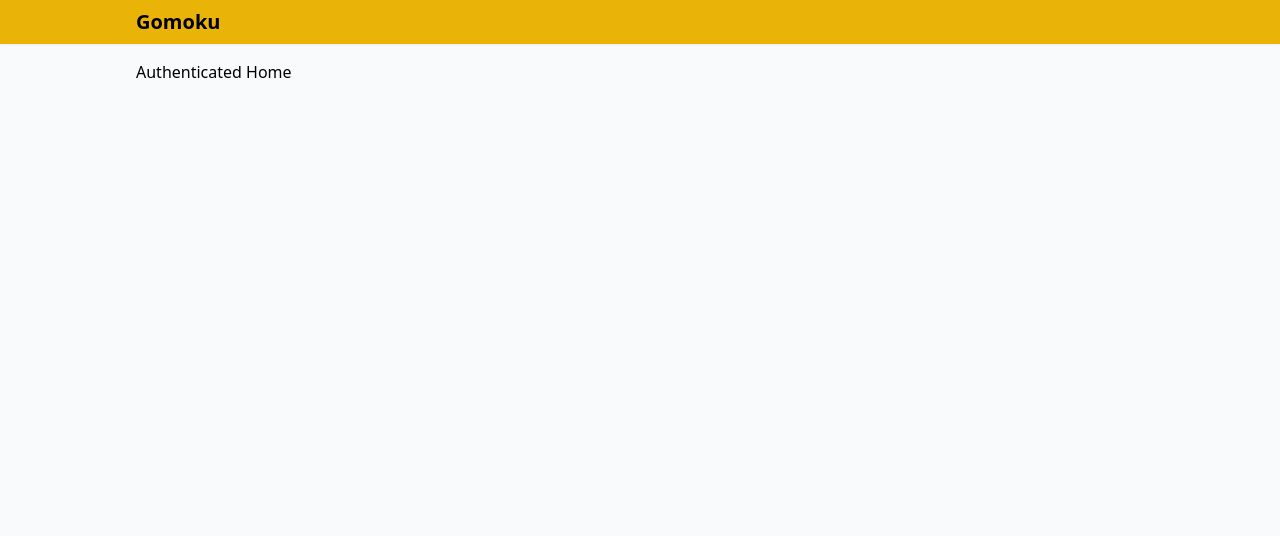
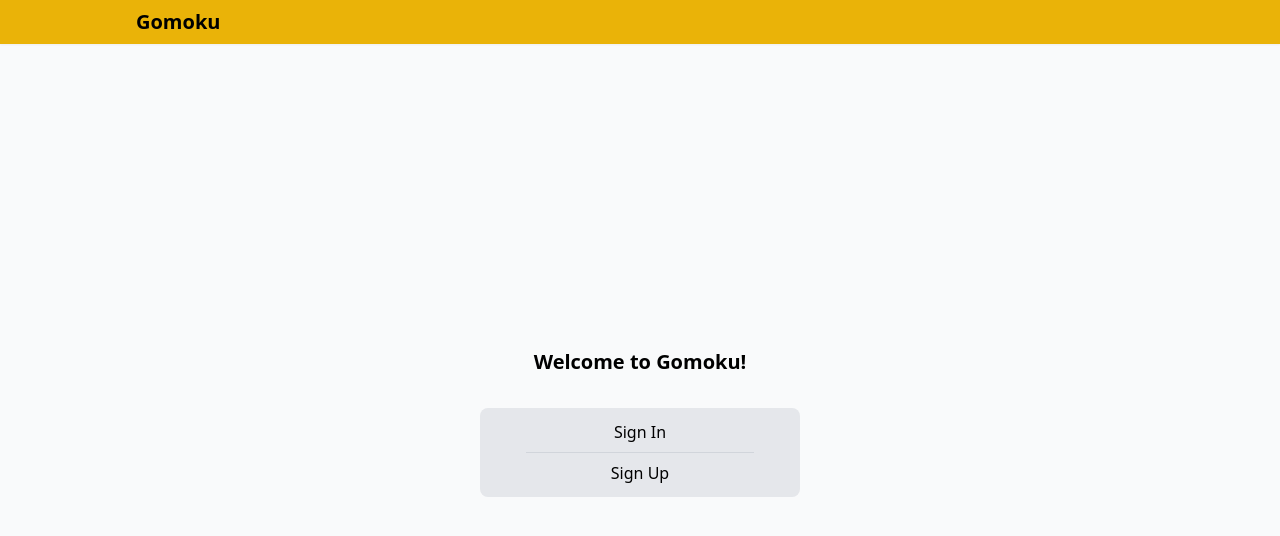
Before and after one commit to nthungdev/gomoku, a React (Vite) app in the folder web/: page / in a window 1280 px wide. Shown: the top 536 px of the page. Built offline with nearby package versions, Linux system fonts and the light colour scheme; no server answers.

Commit message:
update styling, and normalize menu item

```diff
--- a/web/src/routes/Home.tsx
+++ b/web/src/routes/Home.tsx
@@ -1,36 +1,52 @@
 import BasePage from '../components/BasePage'
+import useAuth from '../hooks/useAuth'
 
-function HomeAuthenticated() {
-  return <div>Authenticated Home</div>
+function HomeMenuDivider() {
+  return <div className="h-px bg-gray-300 w-3/4 mx-auto my-1"></div>
 }
 
-function HomeUnauthenticated() {
+function HomeMenu() {
+  const { isAuthenticated } = useAuth()
+  const menuItemClasses =
+    'py-1 rounded-md disabled:text-gray-400 disabled:pointer-events-none transition-colors hover:bg-gray-300 hover:font-bold'
+
   return (
-    <div className="flex-1 flex flex-col items-center justify-center gap-y-4">
-      <div className="text-center">
-        <p className="text-xl">Welcome to the Gomoku!</p>
-      </div>
-
-      <div className="py-2 text-center w-full max-w-xs bg-gray-100 rounded-lg">
-        <div className="flex flex-col px-2 divide-y">
-          <a className="hover:bg-gray-200 py-1 rounded-md" href="/signin">
+    <div className="py-2 w-full max-w-xs flex flex-col px-2 mx-auto text-center rounded-lg bg-gray-200">
+      {isAuthenticated ? (
+        <>
+          <button className={menuItemClasses}>New Game</button>
+          <HomeMenuDivider />
+          <button className={menuItemClasses}>Join</button>
+          <HomeMenuDivider />
+          <button disabled className={menuItemClasses}>
+            Settings
+          </button>
+        </>
+      ) : (
+        <>
+          <a className={menuItemClasses} href="/signin">
             Sign In
           </a>
-          <a className="hover:bg-gray-200 py-1 rounded-md" href="/signup">
+          <HomeMenuDivider />
+          <a className={menuItemClasses} href="/signup">
             Sign Up
           </a>
-        </div>
-      </div>
+        </>
+      )}
     </div>
   )
 }
 
 export default function Home() {
-  const isAuthenticated = true
+  return (
+    <BasePage className="flex flex-col justify-center">
+      <div className="space-y-8">
+        <div className="text-center">
+          <p className="text-xl font-bold">Welcome to Gomoku!</p>
+        </div>
 
-  return (
-    <BasePage>
-      {isAuthenticated ? <HomeAuthenticated /> : <HomeUnauthenticated />}
+        <HomeMenu />
+      </div>
     </BasePage>
   )
 }
```
